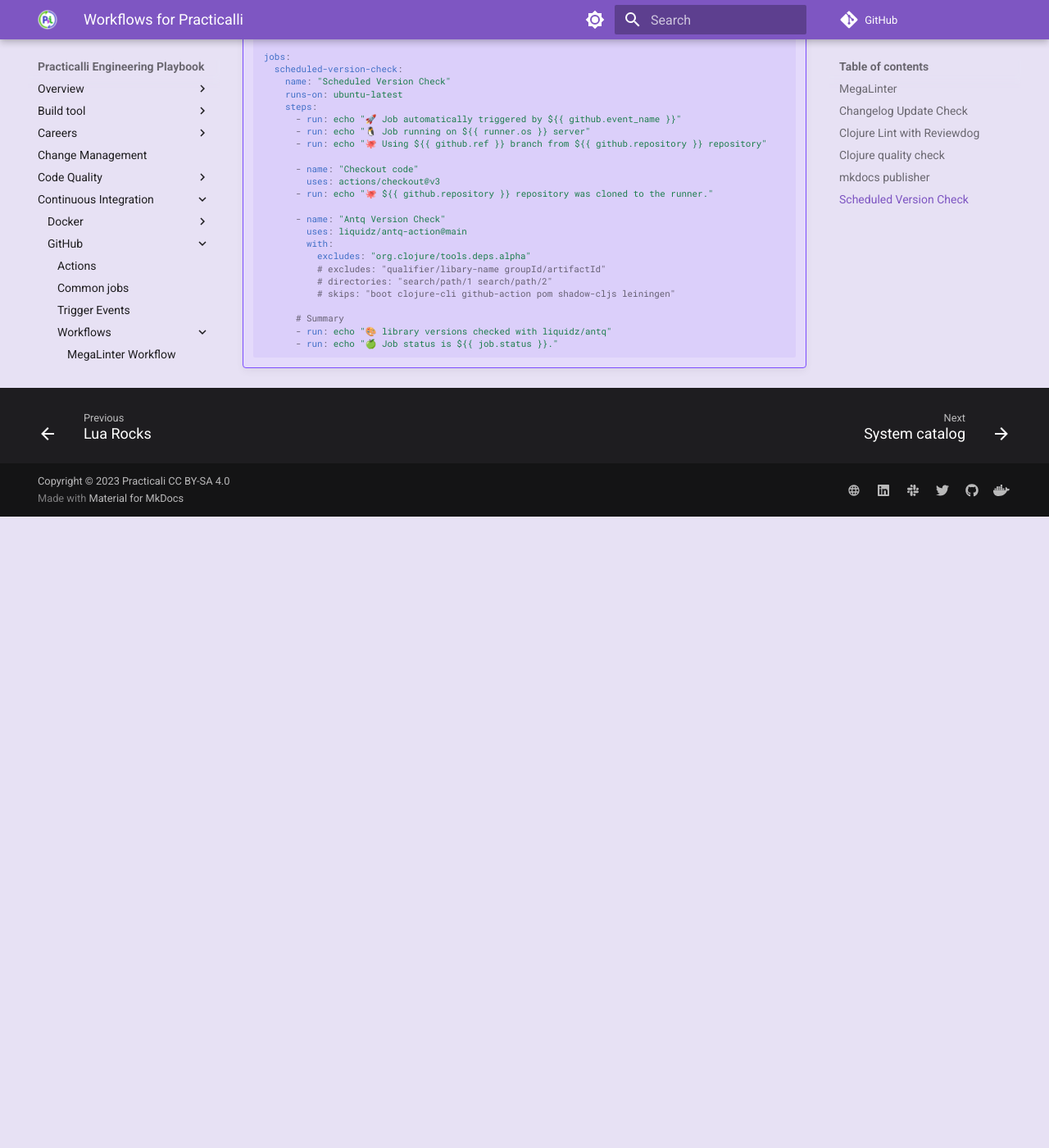
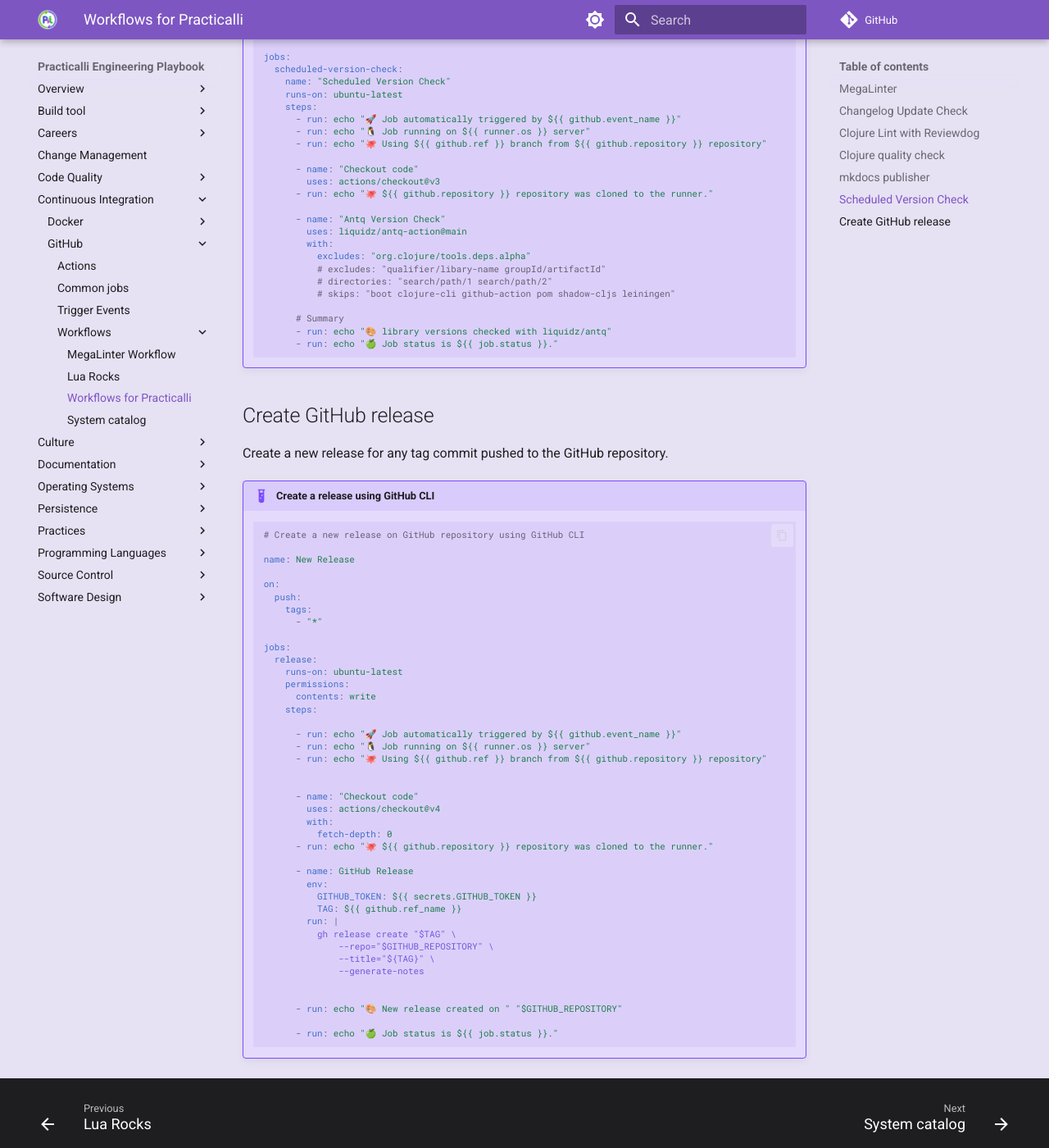
Before and after one commit to practicalli/engineering-playbook, an MkDocs documentation site: the page built from docs/continuous-integration/github/workflows/practicalli.md, in a window 1280 px wide and 1400 px high, scrolled down 5073 px. Shown: the whole window at 82% size. Built offline with MkDocs 1.6.1 and Material for MkDocs 9.7.7, drawn with Linux system fonts in a browser that asks for light colours; plug-ins that fetch from the network failed and are left out; comment, search, counter and statistics services are not loaded; before the commit the page ends 5703 px from its top, so only the background shows below that.

Commit message:
ci: github release from tag in practicalli workflows

````diff
--- a/docs/continuous-integration/github/workflows/practicalli.md
+++ b/docs/continuous-integration/github/workflows/practicalli.md
@@ -287,3 +287,52 @@
           - run: echo "🎨 library versions checked with liquidz/antq"
           - run: echo "🍏 Job status is ${{ job.status }}."
     ```
+
+## Create GitHub release
+
+Create a new release for any tag commit pushed to the GitHub repository.
+
+!!! EXAMPLE "Create a release using GitHub CLI"
+    ```yaml
+    # Create a new release on GitHub repository using GitHub CLI
+
+    name: New Release
+
+    on:
+      push:
+        tags:
+          - "*"
+
+    jobs:
+      release:
+        runs-on: ubuntu-latest
+        permissions:
+          contents: write
+        steps:
+
+          - run: echo "🚀 Job automatically triggered by ${{ github.event_name }}"
+          - run: echo "🐧 Job running on ${{ runner.os }} server"
+          - run: echo "🐙 Using ${{ github.ref }} branch from ${{ github.repository }} repository"
+
+
+          - name: "Checkout code"
+            uses: actions/checkout@v4
+            with:
+              fetch-depth: 0
+          - run: echo "🐙 ${{ github.repository }} repository was cloned to the runner."
+
+          - name: GitHub Release
+            env:
+              GITHUB_TOKEN: ${{ secrets.GITHUB_TOKEN }}
+              TAG: ${{ github.ref_name }}
+            run: |
+              gh release create "$TAG" \
+                  --repo="$GITHUB_REPOSITORY" \
+                  --title="${TAG}" \
+                  --generate-notes
+
+
+          - run: echo "🎨 New release created on " "$GITHUB_REPOSITORY"
+
+          - run: echo "🍏 Job status is ${{ job.status }}."
+    ```
````
Also changed, not shown: CHANGELOG.md (+1 -0 lines).
